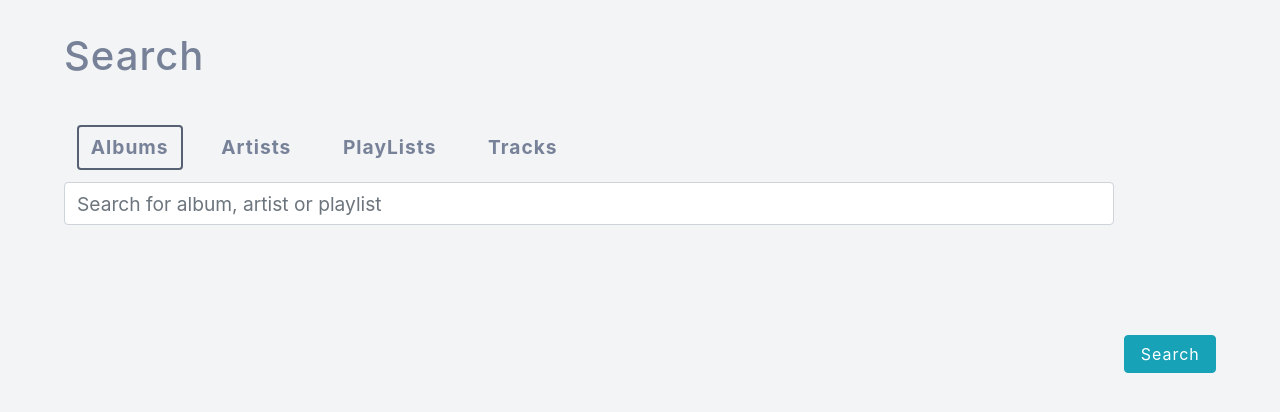
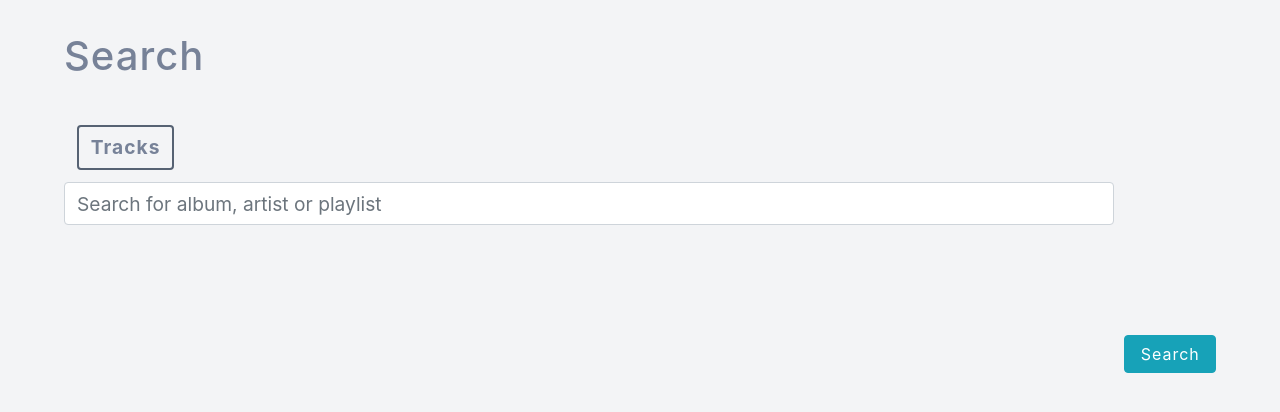
Before and after one commit to cs130-w22/Group-A5, a React app: page /dashboard in a window 1280 px wide. Shown: the top 412 px of the page. Built offline with nearby package versions, Linux system fonts and the light colour scheme.

Commit message:
Make Tracks the default SearchResult

```diff
--- a/src/components/SearchFilters.js
+++ b/src/components/SearchFilters.js
@@ -8,30 +8,6 @@ const SearchFilters = (props) => {
     return(
         <React.Fragment>
             <div className="search-buttons">
-                <button
-                    className={`${
-                    selectedCategory === 'albums' ? 'btn active' : 'btn'
-                    }`}
-                    onClick={() => setCategory('albums')}
-                >
-                    Albums
-                </button>
-                <button
-                    className={`${
-                    selectedCategory === 'artists' ? 'btn active' : 'btn'
-                    }`}
-                    onClick={() => setCategory('artists')}
-                >
-                    Artists
-                </button>
-                <button
-                    className={`${
-                    selectedCategory === 'playlist' ? 'btn active' : 'btn'
-                    }`}
-                    onClick={() => setCategory('playlist')}
-                >
-                    PlayLists
-                </button>
                 <button
                     className={`${
                     selectedCategory === 'tracks' ? 'btn active' : 'btn'
--- a/src/components/SearchResult.js
+++ b/src/components/SearchResult.js
@@ -12,15 +12,6 @@ const SearchResult = (props) => {
 
   return (
     <React.Fragment>
-      <div className={`${selectedCategory === 'albums' ? 'searchResult' : 'hide'}`}>
-        {albums && <AlbumsList albums={albums} />}
-      </div>
-      <div className={`${selectedCategory === 'artists' ? 'searchResult' : 'hide'}`}>
-        {artists && <ArtistsList artists={artists} />}
-      </div>
-      <div className={`${selectedCategory === 'playlist' ? 'searchResult' : 'hide'}`}>
-        {playlist && <PlayList playlist={playlist} />}
-      </div>
       <div className={`${selectedCategory === 'tracks' ? 'searchResult' : 'hide'}`}>
         {tracks && <TracksList tracks={tracks} />}
       </div>
--- a/src/routes/session.js
+++ b/src/routes/session.js
@@ -9,13 +9,13 @@ import {  initiateGetResult } from './actions/result';
 
 const Session = (props) => {
   const [isLoading, setIsLoading] = useState(false);
-  const [selectedCategory, setSelectedCategory] = useState('albums');
+  const [selectedCategory, setSelectedCategory] = useState('tracks');
 
   const handleSearch = (searchTerm) => {
     setIsLoading(true);
     props.dispatch(initiateGetResult(searchTerm)).then(() => {
       setIsLoading(false);
-      setSelectedCategory('albums');
+      setSelectedCategory('tracks');
     });
   };
 
```
